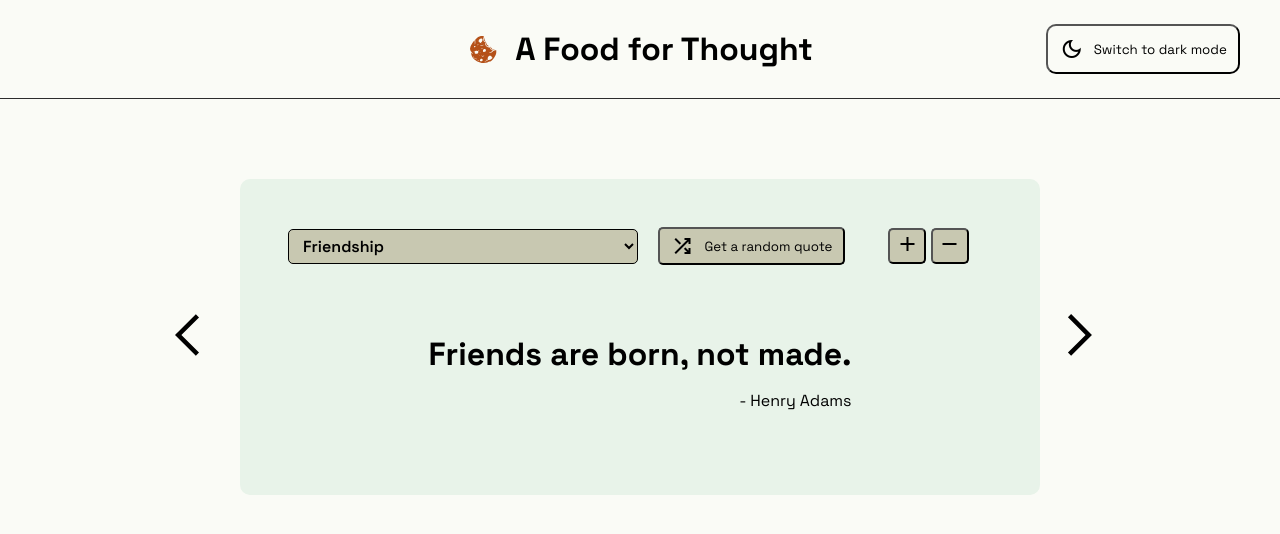
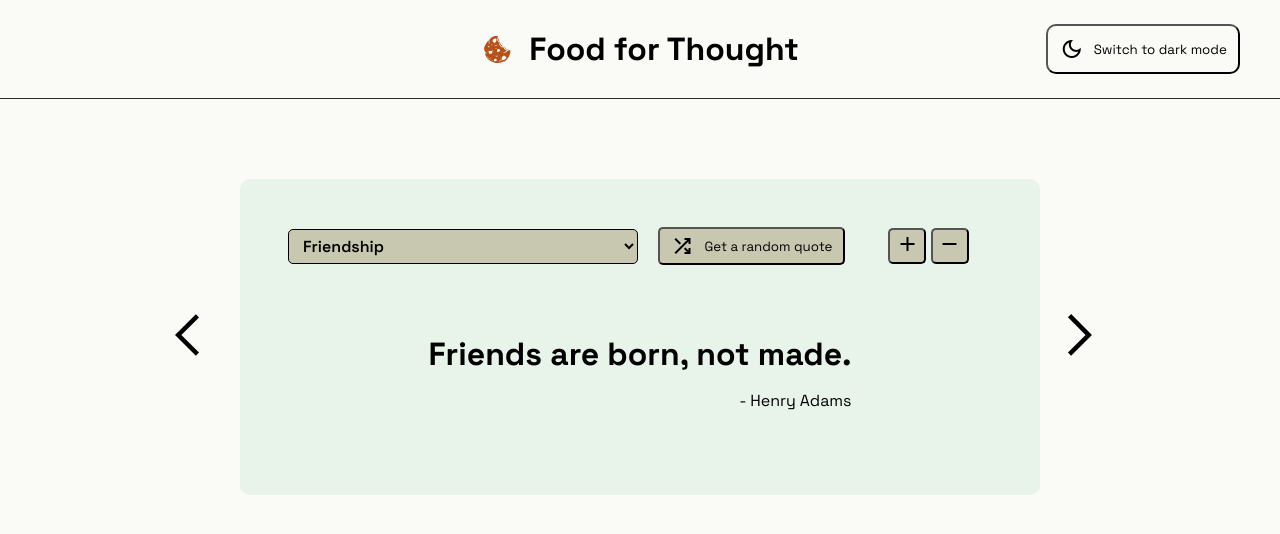
Before and after one commit to soworona/quote-generator-app, a plain HTML site: page index.html in a window 1280 px wide. Drawn offline with nearby package versions, Linux system fonts and the light colour scheme.

Commit message:
app title changed

```diff
--- a/index.html
+++ b/index.html
@@ -3,7 +3,7 @@
 <head>
     <meta charset="UTF-8">
     <meta name="viewport" content="width=device-width, initial-scale=1.0">
-    <title>AFoodForThought</title>
+    <title>FoodForThought</title>
     <link rel="icon" type="image/x-icon" href="./public/Union.svg">
     <link rel="preconnect" href="https://fonts.googleapis.com">
     <link rel="preconnect" href="https://fonts.gstatic.com" crossorigin>
@@ -15,7 +15,7 @@
     <header class="navbar">
         <span class="logo">
             <img src="./public/Union.svg" alt="logo">
-            <a href="">A Food for Thought</a>
+            <a href="">Food for Thought</a>
         </span>
         <button class="toggle" id="toggle">
             <div>
```
